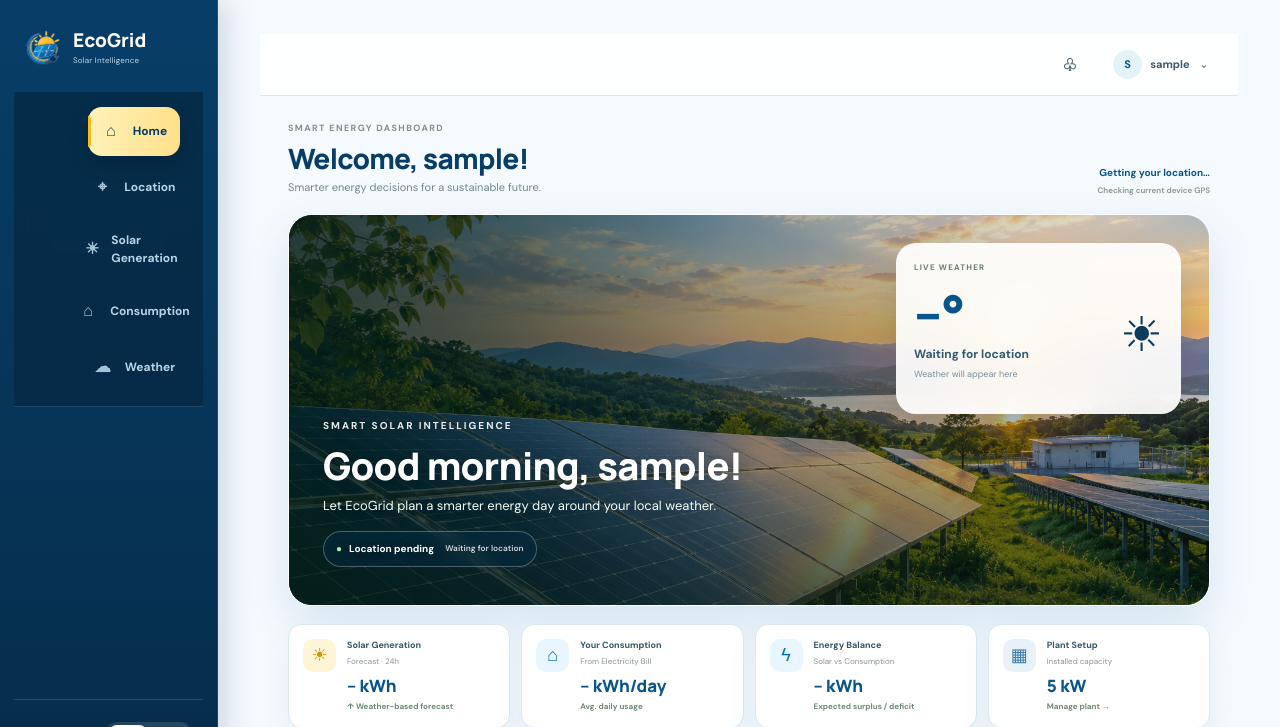
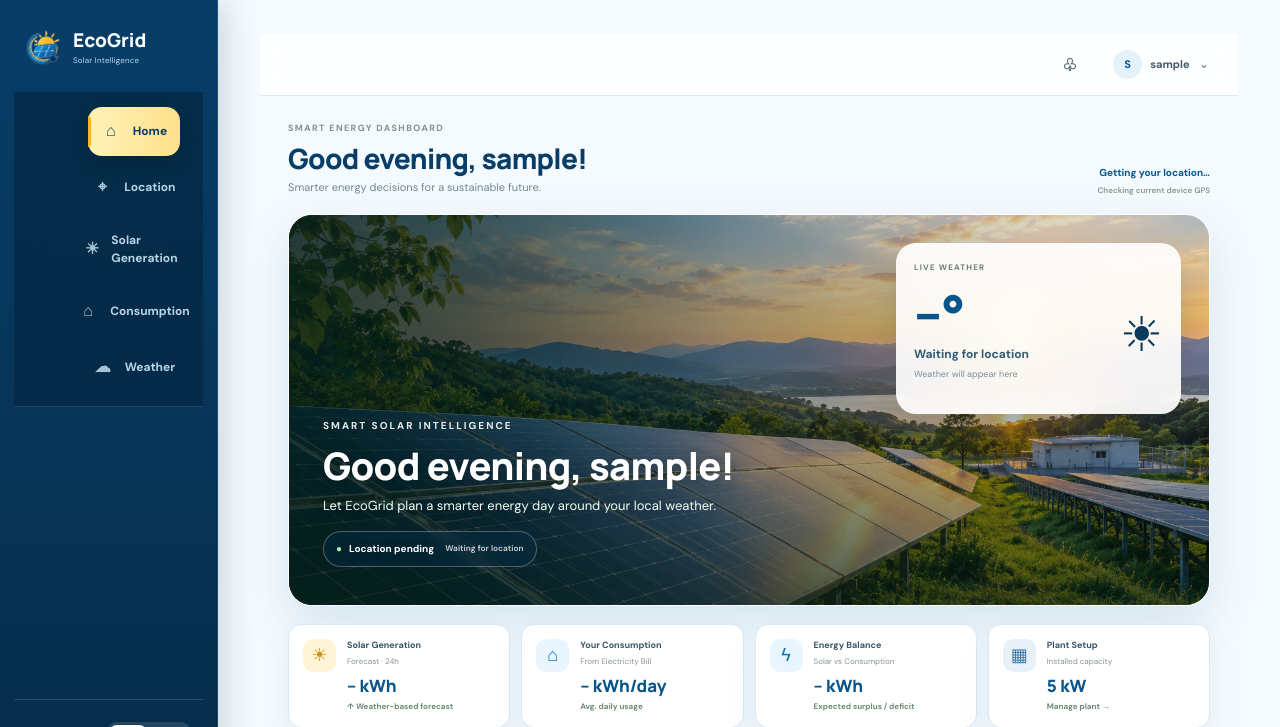
Before and after one commit to Shravya476/EcoGrid, a Flask app: page /home in a window 1280 px wide. Shown: the top 727 px of the page. Run offline with Flask 3, Linux system fonts and the light colour scheme; the visitor is signed in with stand-in values (Sample User, id 1); parts of the project's set-up code (start-up, migrations or seed data) failed here and were passed over.

Commit message:
Enhance greetings with dynamic time-based messages
Updated greeting messages to be time-based and more dynamic.

```diff
--- a/templates/home.html
+++ b/templates/home.html
@@ -4,7 +4,7 @@
 <link rel="stylesheet" href="https://unpkg.com/leaflet@1.9.4/dist/leaflet.css" crossorigin="" />
 <div class="option1-dashboard">
   <section class="option1-heading">
-    <div><div class="option1-welcome-small">SMART ENERGY DASHBOARD</div><h1>Welcome, {{ session.user }}!</h1><p>Smarter energy decisions for a sustainable future.</p></div>
+    <div><div class="option1-welcome-small">SMART ENERGY DASHBOARD</div><h1><span id="dashboardGreeting">Welcome</span>, {{ session.user }}!</h1><p>Smarter energy decisions for a sustainable future.</p></div>
     <div class="option1-date" id="homeLocationStatus">{{ 'My Live Location' if request.args.get('phone_location') else (saved_location.name if saved_location else 'Getting your location…') }}<small>{{ 'Current device GPS' if request.args.get('phone_location') else ('Saved location' if saved_location else 'Checking current device GPS') }}</small></div>
   </section>
 
@@ -15,7 +15,7 @@
     <div class="design6-hero-overlay"></div>
     <div class="design6-hero-copy">
       <span class="design6-eyebrow">SMART SOLAR INTELLIGENCE</span>
-      <h1>Good morning, {{ session.user }}!</h1>
+      <h1><span id="heroGreeting">Good day</span>, {{ session.user }}!</h1>
       <p>Let EcoGrid plan a smarter energy day around your local weather.</p>
       <div class="design6-live-location"><span>●</span> {{ 'My Live Location' if request.args.get('phone_location') else (saved_location.name if saved_location else 'Location pending') }}<small>{{ 'Fresh device GPS' if request.args.get('phone_location') else ('Saved forecast location' if saved_location else 'Waiting for location') }}</small></div>
     </div>
@@ -71,6 +71,16 @@
 </div>
 <script src="https://unpkg.com/leaflet@1.9.4/dist/leaflet.js" crossorigin=""></script>
 <script>
+
+(function setTimeBasedGreeting(){
+  const hour = new Date().getHours();
+  const greeting = hour < 12 ? 'Good morning' : (hour < 17 ? 'Good afternoon' : 'Good evening');
+  ['dashboardGreeting', 'heroGreeting'].forEach(id => {
+    const el = document.getElementById(id);
+    if (el) el.textContent = greeting;
+  });
+})();
+
 function getPhoneLocation(done){
   if(!navigator.geolocation){homeMsg.textContent='Location is not supported by this browser.';return;}
   navigator.geolocation.getCurrentPosition(async p=>{
```
